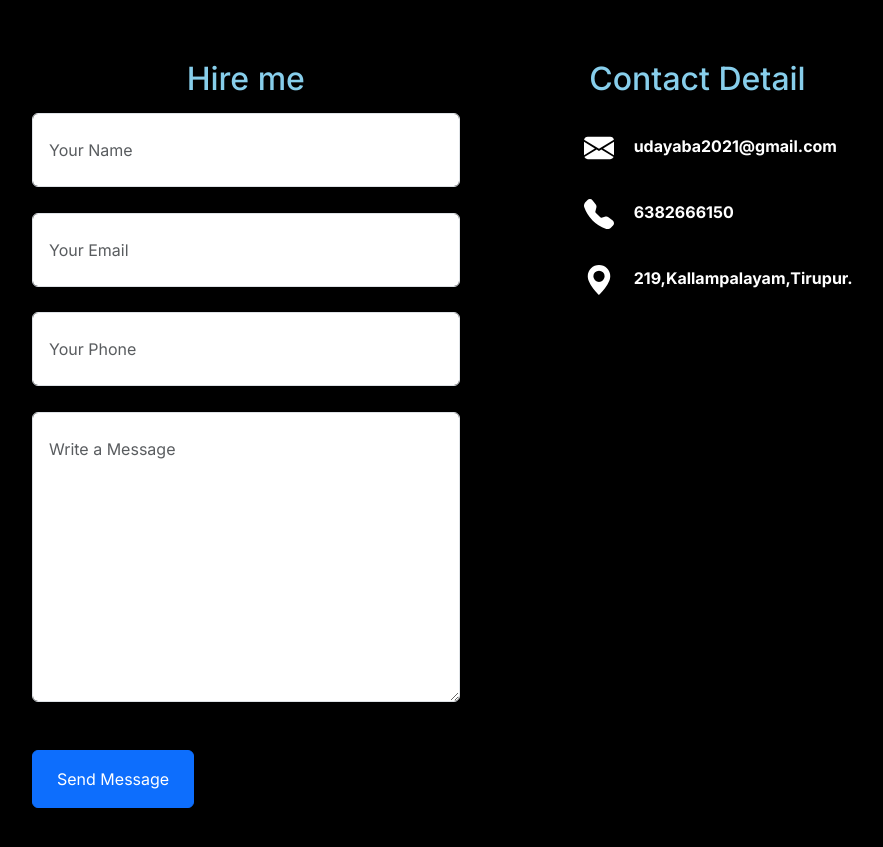
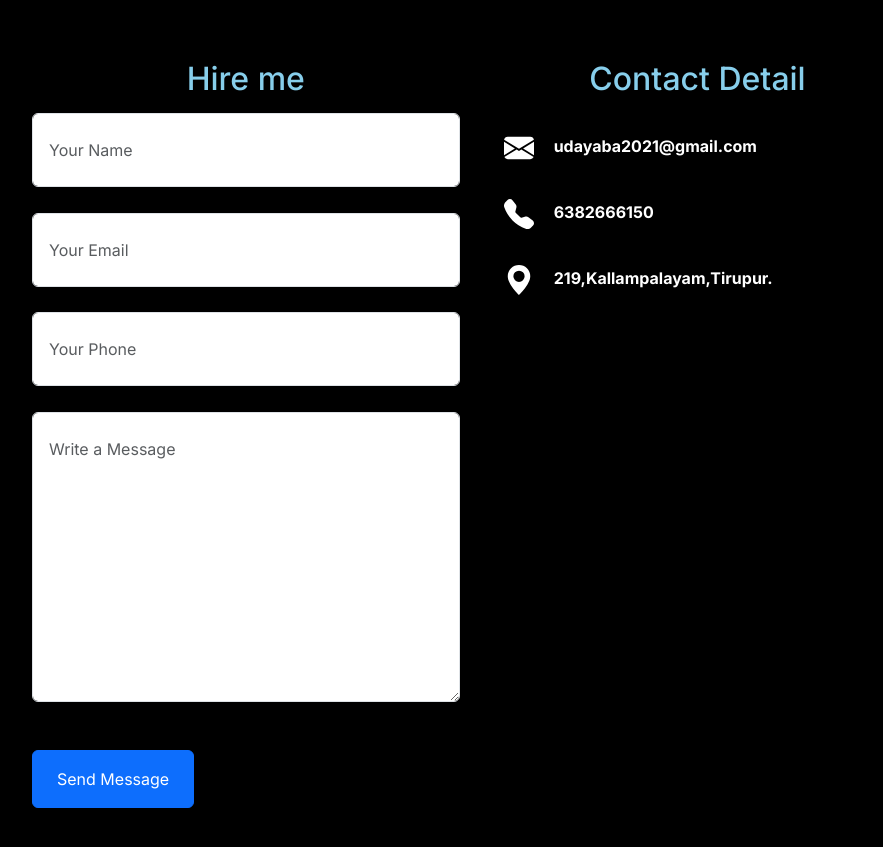
Before and after one commit to Udaya1011/PORTFOLIO, a plain HTML site: page index.html in a window 1280 px wide. Shown: the part 4954-5801 px from the top of the page, without its empty margins (78-961 px from the left). Drawn offline with nearby package versions, Linux system fonts and the light colour scheme.

Commit message:
Update main.css

```diff
--- a/main.css
+++ b/main.css
@@ -165,7 +165,6 @@ a:hover {
     background-color: #fff;
     padding: 50px;
     margin: 20px auto;
-    max-width: 1200px;
     box-shadow: 0 4px 8px rgba(0, 0, 0, 0.1);
 }
 .skills {
@@ -193,7 +192,7 @@ a:hover {
 #contact p{
     color: white;
     padding-top: 20px;
-    padding-left: 100px;
+    padding-left: 20px;
 }
 #contact b{
     padding-left: 20px;
```
